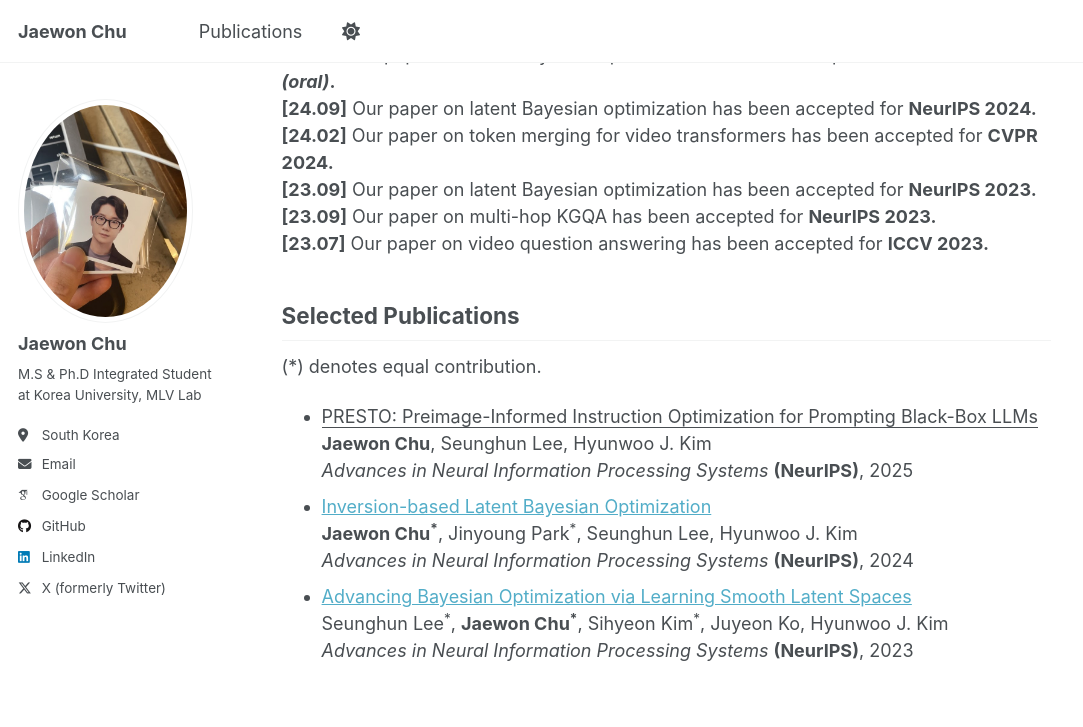
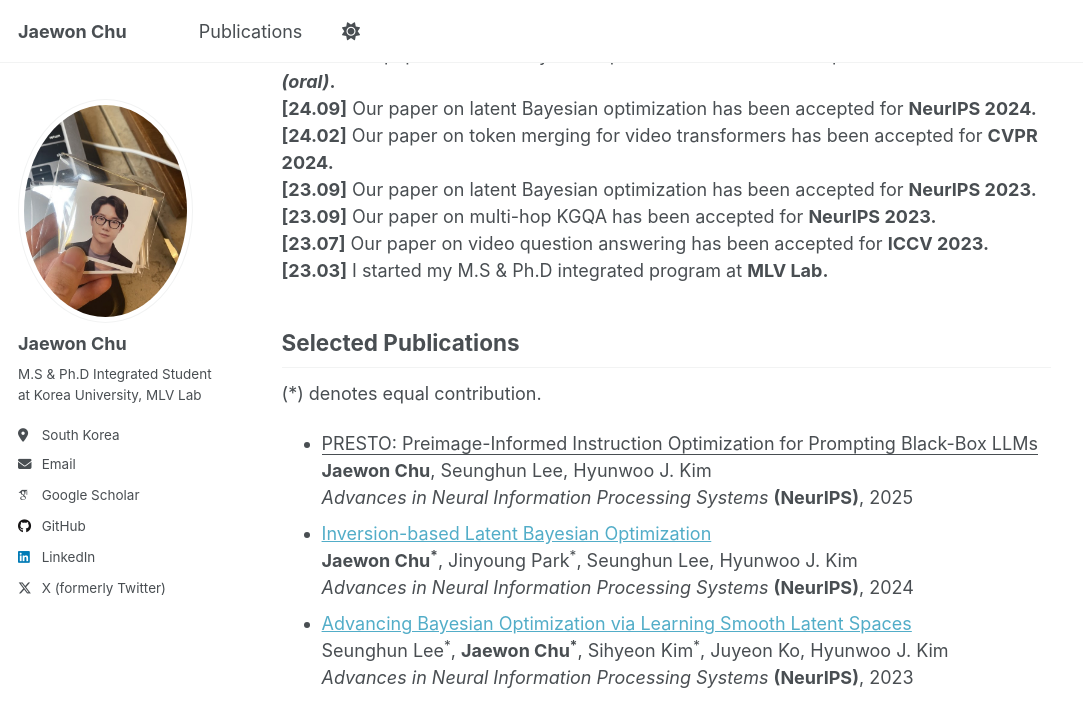
Before and after one commit to jaewonchu/jaewonchu.github.io, a Jekyll site: the page built from _pages/about.md, in a window 1280 px wide and 900 px high, scrolled down 640 px. Shown: the top 727 px of the window, without its empty margins (0-1083 px from the left). Built offline with Jekyll 4.4.1, drawn with Linux system fonts in a browser that asks for light colours; some web fonts are replaced; a script that is not in the unit is left out.

Commit message:
Modification

```diff
--- a/_pages/about.md
+++ b/_pages/about.md
@@ -25,6 +25,7 @@ News
 **[23.09]** Our paper on latent Bayesian optimization has been accepted for **NeurIPS 2023.**<br>
 **[23.09]** Our paper on multi-hop KGQA has been accepted for **NeurIPS 2023.**<br>
 **[23.07]** Our paper on video question answering has been accepted for **ICCV 2023.**<br>
+**[23.03]** I started my M.S & Ph.D integrated program at **MLV Lab.**
 
 Selected Publications
 ------
```
